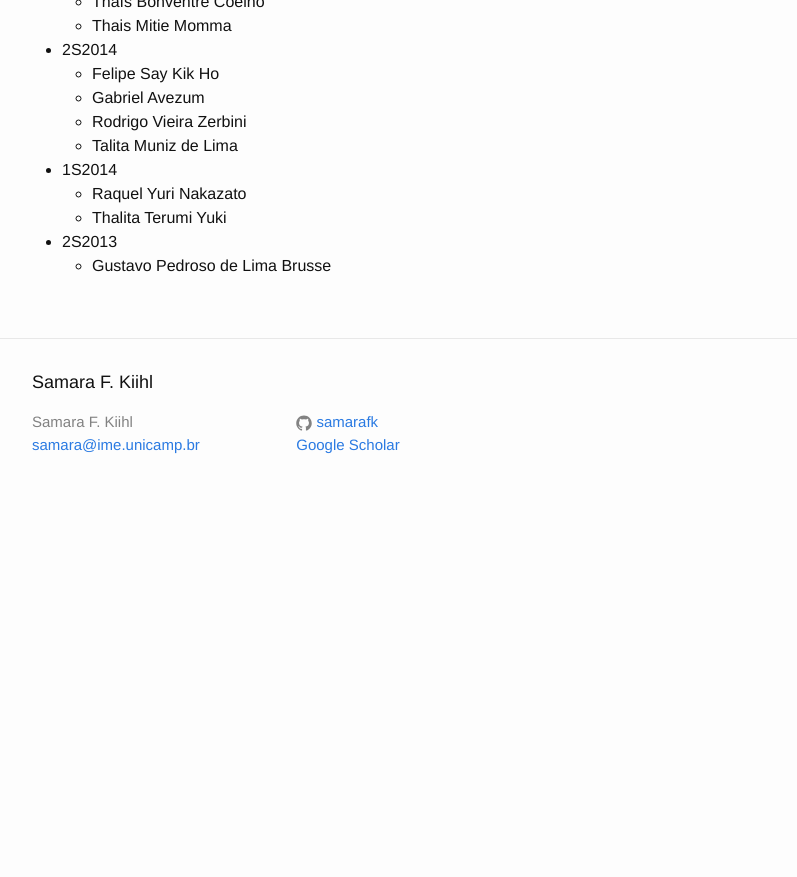
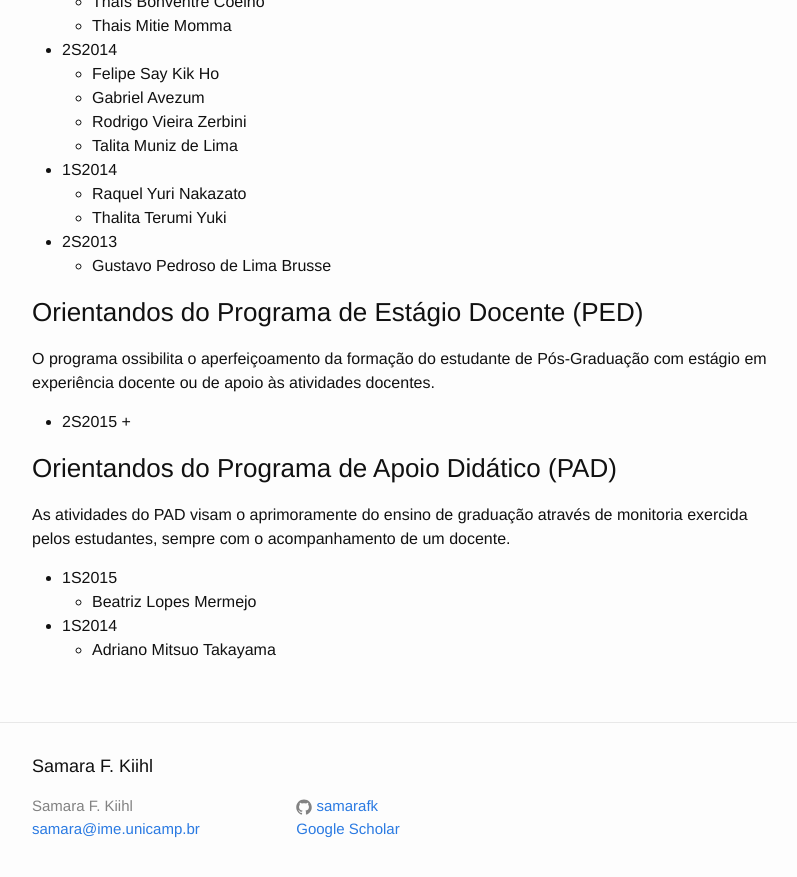
Before and after one commit to samarafk/samarafk.github.io, a Jekyll site: the page built from students.md, in a window 1280 px wide and 900 px high, scrolled down 1164 px. Shown: the top 877 px of the window, without its empty margins (238-1035 px from the left). Built offline with Jekyll 4.4.1, drawn with Linux system fonts in a browser that asks for light colours; before the commit the page ends 1680 px from its top, so only the background shows below that.

Commit message:
PAD e PED

```diff
--- a/students.md
+++ b/students.md
@@ -60,3 +60,20 @@ Na disciplina ME710 o aluno de graduação em Estatística desenvolve assessoria
       + Thalita Terumi Yuki
    + 2S2013
       + Gustavo Pedroso de Lima Brusse
+
+### Orientandos do Programa de Estágio Docente (PED)
+
+O programa ossibilita o aperfeiçoamento da formação do estudante de Pós-Graduação com estágio em experiência docente ou de apoio às atividades docentes.
+
+* 2S2015
+   +
+
+
+### Orientandos do Programa de Apoio Didático (PAD)
+
+As atividades do PAD visam o aprimoramente do ensino de graduação através de monitoria exercida pelos estudantes, sempre com o acompanhamento de um docente.
+
+* 1S2015
+  + Beatriz Lopes Mermejo
+* 1S2014
+  + Adriano Mitsuo Takayama
```
